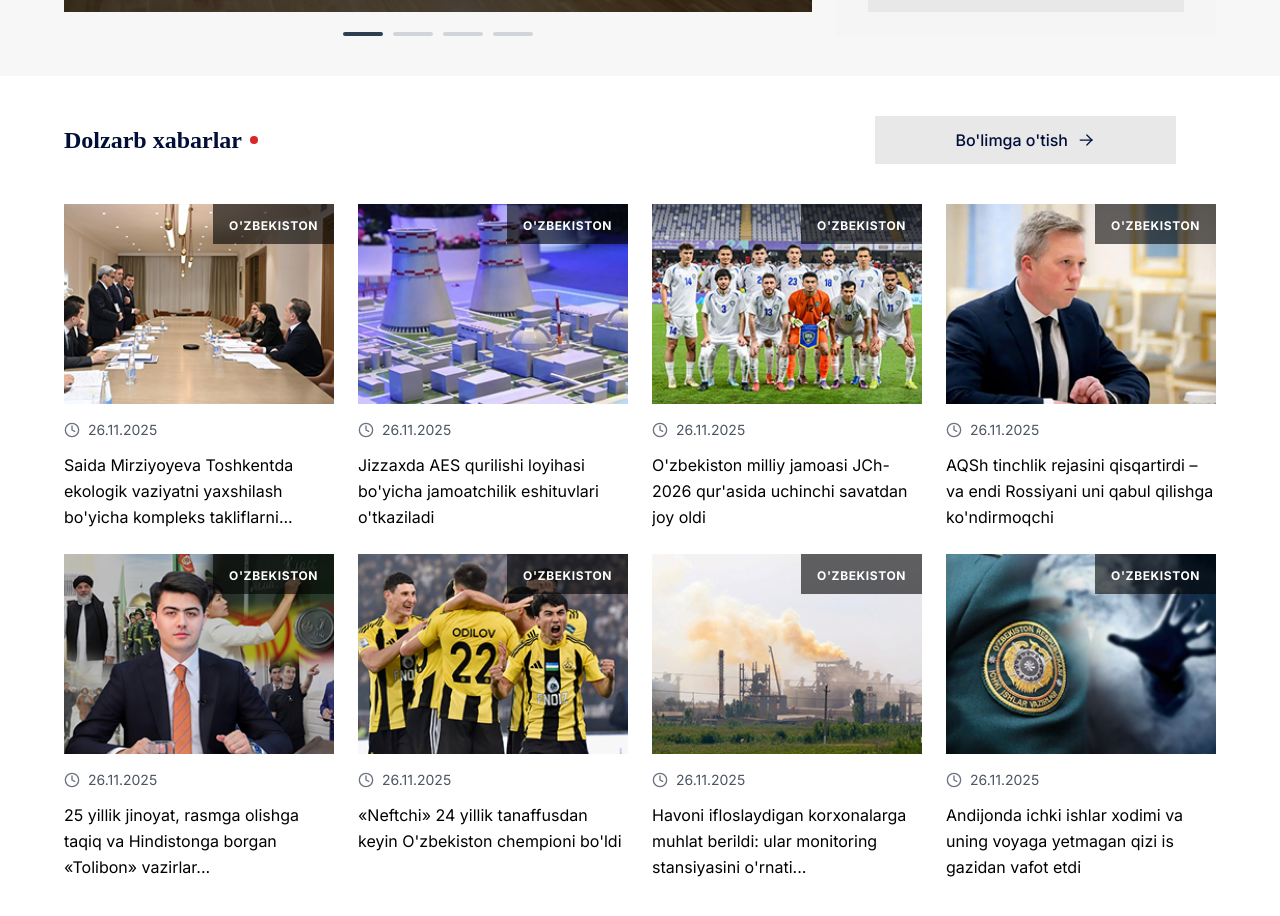
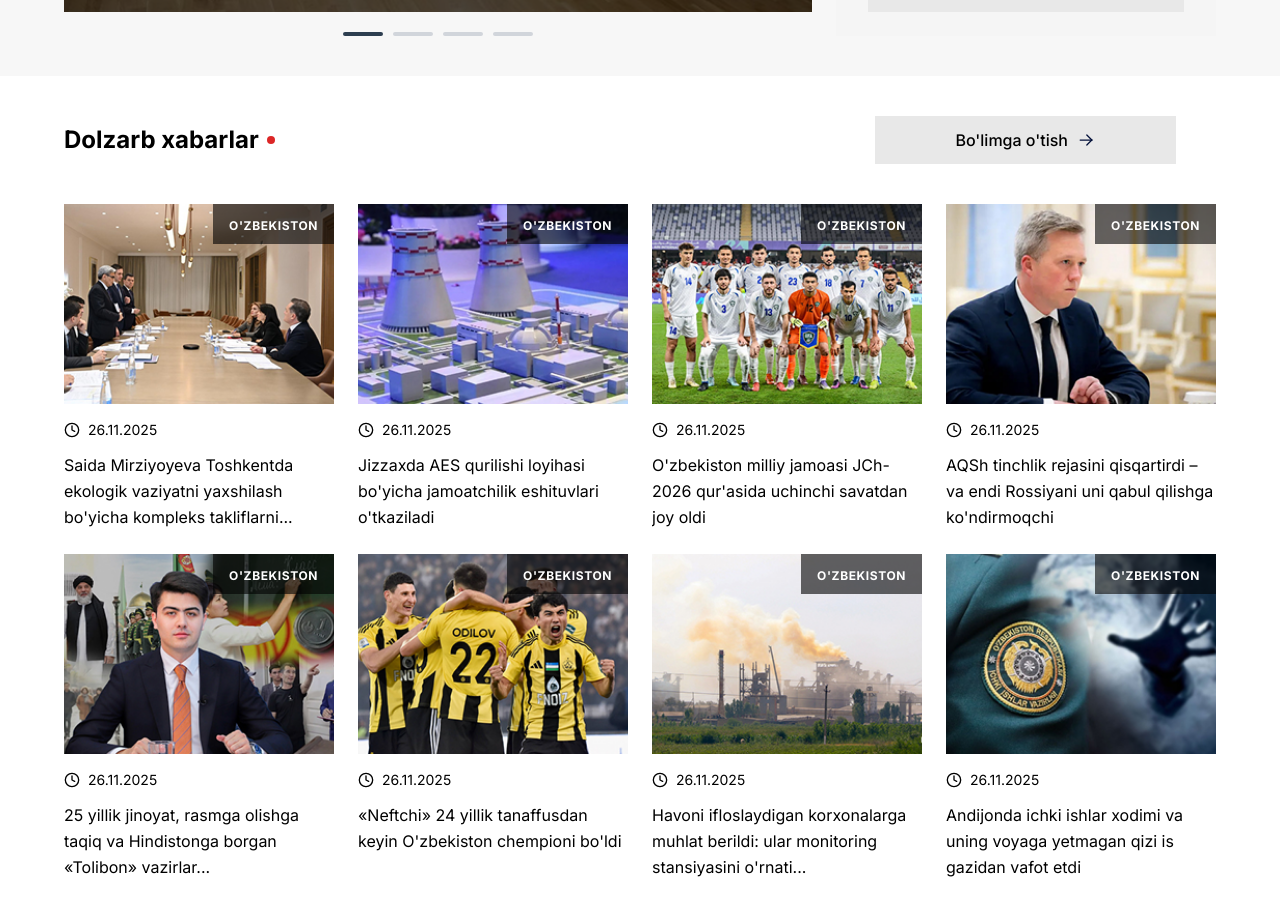
Before and after one commit to Alisher1707/kun.uz, a React (Vite) app: page / in a window 1280 px wide. Shown: the part 822-1738 px from the top of the page. Built offline with nearby package versions, Linux system fonts and the light colour scheme; a web font is replaced by a local one.

Commit message:
style: update TrendingNews component for improved styling and consistency

```diff
--- a/src/components/TrendingNews.jsx
+++ b/src/components/TrendingNews.jsx
@@ -60,12 +60,12 @@ const TrendingNews = () => {
         {/* Header */}
         <div className="flex items-center justify-between mb-10">
           <div className="flex items-center gap-2">
-            <h2 className="text-2xl font-bold font-bluu" style={{ color: '#010E38' }}>
+            <h2 className="text-2xl font-bold font-sans text-[#000000]">
               {t('trending.title')}
             </h2>
             <span className="w-2 h-2 bg-red-600 rounded-full"></span>
           </div>
-          <button className="py-3 px-20 bg-[#E8E8E8] text-center font-medium text-base hover:bg-[#D8D8D8] transition-colors flex items-center justify-center gap-2 mr-10" style={{ color: '#010E38' }}>
+          <button className="py-3 px-20 bg-[#E8E8E8] text-center font-medium text-base hover:bg-[#D8D8D8] transition-colors flex items-center justify-center gap-2 mr-10 font-sans text-[#000000]">
             {t('trending.viewAll')}
             <img src="/svg/Bolim svg.svg" alt="arrow" className="w-5 h-5" />
           </button>
@@ -89,7 +89,7 @@ const TrendingNews = () => {
                 {/* Category Badge */}
                 <div className="absolute top-0 right-0">
                   <div className="bg-black/60 px-4 py-2">
-                    <span className="text-xs font-bold text-white tracking-wider">
+                    <span className="text-xs font-bold text-white tracking-wider font-sans">
                       {item.category}
                     </span>
                   </div>
@@ -101,19 +101,19 @@ const TrendingNews = () => {
                 {/* Date */}
                 <div className="flex items-center gap-2 mb-3">
                   <svg
-                    className="w-4 h-4 text-gray-500 flex-shrink-0"
+                    className="w-4 h-4 flex-shrink-0"
                     fill="none"
-                    stroke="currentColor"
+                    stroke="#000000"
                     viewBox="0 0 24 24"
                   >
                     <circle cx="12" cy="12" r="10" strokeWidth="2"/>
                     <path strokeLinecap="round" strokeLinejoin="round" strokeWidth="2" d="M12 6v6l4 2"/>
                   </svg>
-                  <span className="text-sm text-gray-600">{item.date}</span>
+                  <span className="text-sm font-sans text-[#000000]">{item.date}</span>
                 </div>
 
                 {/* Title */}
-                <h3 className="text-base text-black leading-relaxed font-normal line-clamp-3 group-hover:text-gray-700 transition-colors">
+                <h3 className="text-base leading-relaxed font-normal line-clamp-3 transition-colors font-sans text-[#000000] hover:text-[#000000]">
                   {t(`trending.news.${item.id}`)}
                 </h3>
               </div>
```
